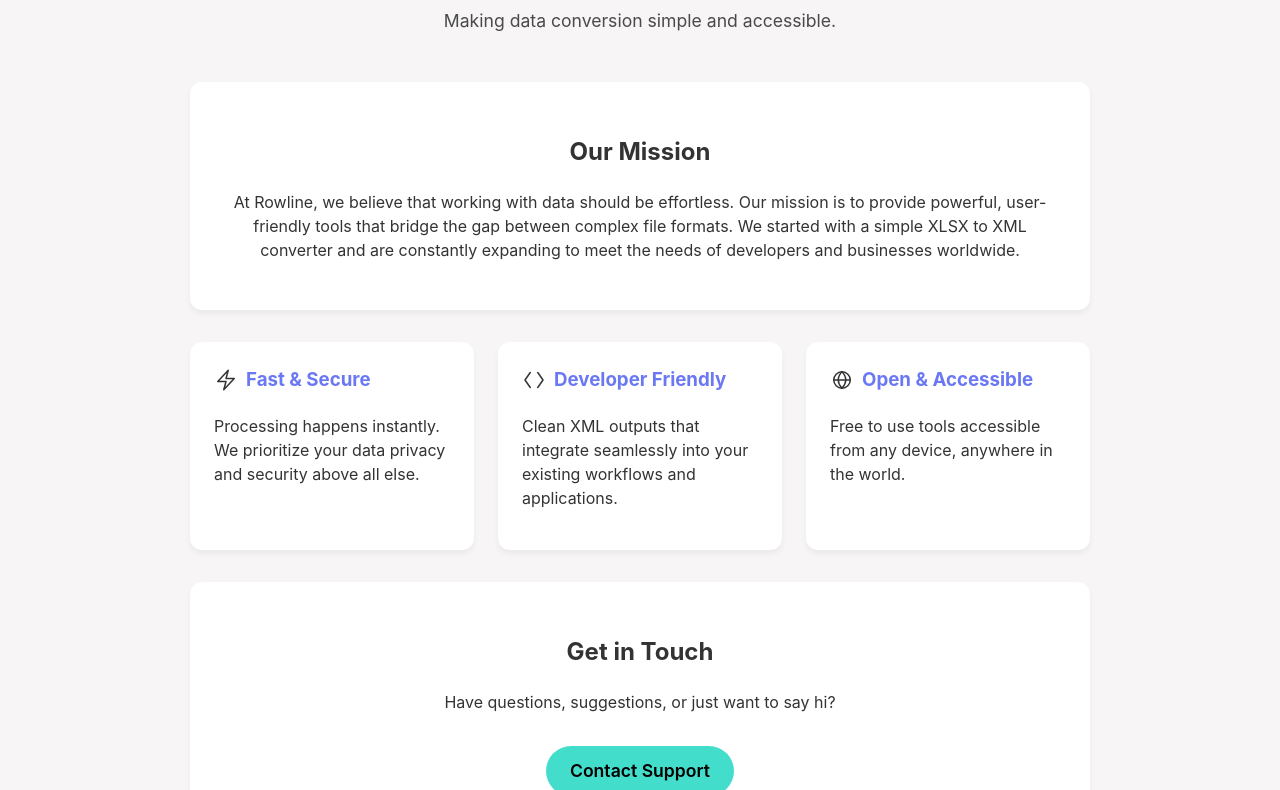
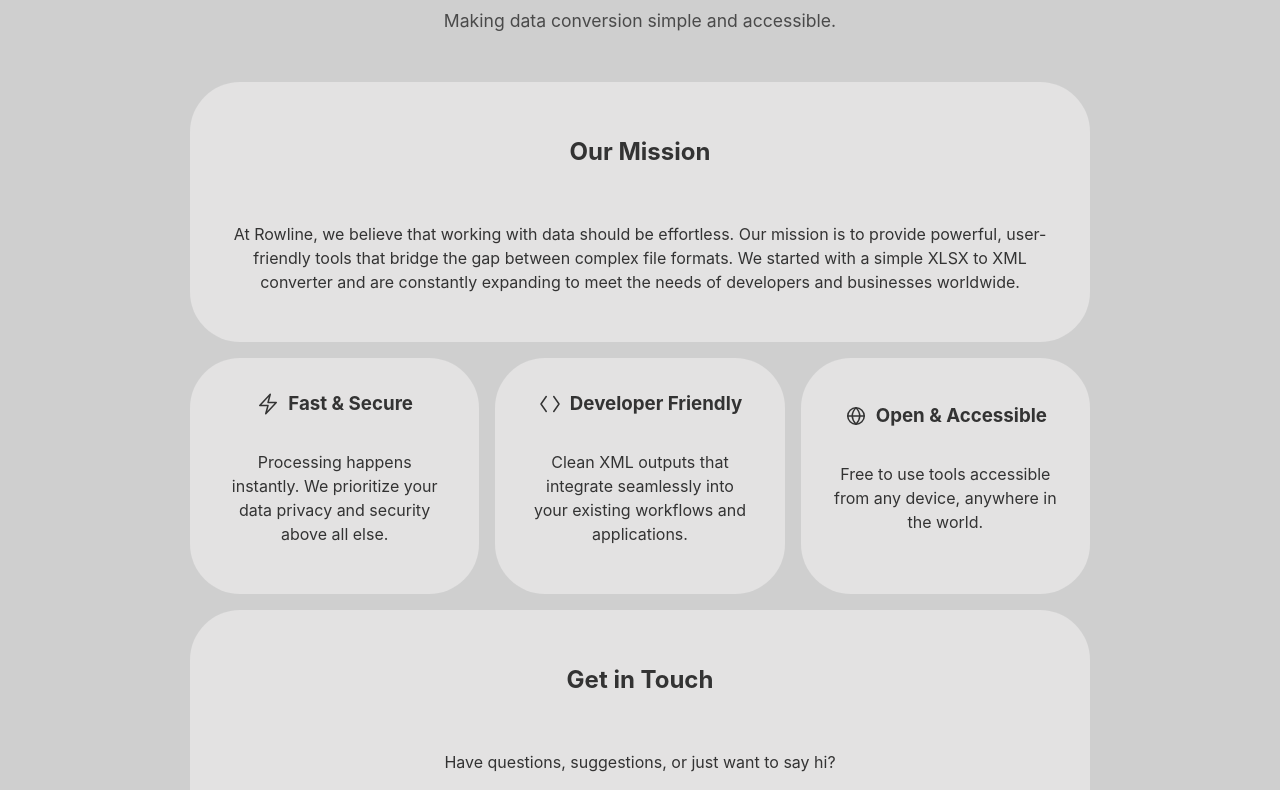
Before and after one commit to xinitkey/rowline, a plain HTML site: page www/html/about.html in a window 1280 px wide. Shown: the part 191-981 px from the top of the page. Drawn offline with Linux system fonts and the light colour scheme; no server answers.

Commit message:
Update about.html and other changes

```diff
--- a/www/css/style.css
+++ b/www/css/style.css
@@ -7,7 +7,7 @@
   align-items: center;            /* по вертикали по центру */
   justify-content: center;        /* центрируем всё по умолчанию */
   padding: 1rem 20px;             /* увеличенный вертикальный padding */
-  background-color: #fff;
+  background-color: #cacaca;
   position: relative;
 }
 
@@ -55,6 +55,7 @@
     justify-content: center;
     align-items: center;
     padding: 2rem;
+    background-color: #cfcfcf;
 }
 
 article {
@@ -110,7 +111,7 @@
 }
 
 .btn-upload:hover {
-    background: #56d0d6;
+    background: #57d0d6;
 }
 
 .btn-upload i {
@@ -148,7 +149,7 @@
 }
 
 .description-container {
-    background-color: #E3E2E2; /* Light gray/lavender bg */
+        background-color: #E3E2E2;
         border: 0px solid #9ca3cd;
         border-radius: 50px;
         padding: 2rem;
@@ -156,11 +157,11 @@
         flex-direction: column;
         align-items: center;
         justify-content: center;
-    margin-bottom: 0.5rem;
+        margin-bottom: 1rem;
+        gap: 1rem; /* расстояние между всеми дочерними блоками */
 }
-
 a {
-    color: #6a78f3;
+    color: #0d7377;
     text-decoration: none;
 }
 
@@ -173,7 +174,7 @@
     padding: 2rem;
     font-size:0.8rem;
     color: #fff;
-    background-color: #179593;
+    background-color: #0d7377;
 
 }
 
@@ -249,11 +250,11 @@
 }
  /* Drag & Drop highlight */
 .upload-container.highlight {
-    border-color: #6a78f3;
+    border-color: #57d0d6;
     background-color: #e0e4ff;
 }
 
-.active { color: #6a78f3; font-weight: 700; }
+.active { color: #0d7377; font-weight: 700; }
 
 .template-select {
     margin-top: 1rem;
@@ -306,7 +307,7 @@
 }
 
 .theme-toggle:hover {
-    color: #6a78f3;
+    color: #57d0d6;
 }
 
 .theme-toggle svg {
@@ -364,11 +365,11 @@
 
 [data-theme="dark"] .upload-container {
     background-color: #24283b;
-    border-color: #565f89;
+    border-color: #57d0d6;
 }
 
 [data-theme="dark"] .upload-container.highlight {
-    border-color: #7aa2f7;
+    border-color: #57d0d6;
     background-color: #2a2e4a;
 }
 
@@ -391,19 +392,19 @@
 }
 
 [data-theme="dark"] a {
-    color: #7aa2f7;
+    color: #0d7377;
 }
 
 [data-theme="dark"] nav a {
-    color: #a9b1d6;
+    color: #0d7377;
 }
 
 [data-theme="dark"] nav a.active {
-    color: #7aa2f7;
+    color: #0d7377;
 }
 
 [data-theme="dark"] nav a:hover {
-    color: #7aa2f7;
+    color: #0d7377;
 }
 
 [data-theme="dark"] footer {
@@ -415,7 +416,7 @@
 }
 
 [data-theme="dark"] .theme-toggle:hover {
-    color: #7aa2f7;
+    color: #0d7377;
 }
 
 [data-theme="dark"] .template-select {
@@ -436,7 +437,7 @@
 .about-container { max-width: 900px; margin: 0 auto; }
 .about-logo { max-width: 200px; margin: 2rem 0; }
 .content-card { background: white; padding: 2rem; border-radius: 12px; margin-bottom: 2rem; box-shadow: 0 4px 6px rgba(0,0,0,0.05); }
-.features-grid { display: grid; grid-template-columns: repeat(auto-fit, minmax(250px, 1fr)); gap: 1.5rem; margin-bottom: 2rem; }
+.features-grid { display: grid; grid-template-columns: repeat(auto-fit, minmax(250px, 1fr)); gap: 1rem; margin-bottom: 0rem; }
 .feature-card { background: white; padding: 1.5rem; border-radius: 12px; text-align: left; box-shadow: 0 4px 6px rgba(0,0,0,0.05); transition: transform 0.2s; }
 .feature-card:hover { transform: translateY(-5px); }
 .feature-card h3 { color: #6a78f3; margin-top: 0; }
--- a/www/html/about.html
+++ b/www/html/about.html
@@ -32,7 +32,7 @@
             <h1>About Rowline</h1>
             <p class="subtitle">Making data conversion simple and accessible.</p>
 
-            <div class="content-card">
+            <div class="description-container">
                 <h2>Our Mission</h2>
                 <p>
                     At Rowline, we believe that working with data should be effortless.
@@ -42,7 +42,7 @@
             </div>
 
 <div class="features-grid">
-  <div class="feature-card">
+  <div class="description-container">
     <div class="feature-header">
       <!-- молния: Fast & Secure -->
       <svg xmlns="http://www.w3.org/2000/svg" fill="none"
@@ -56,7 +56,7 @@
     <p>Processing happens instantly. We prioritize your data privacy and security above all else.</p>
   </div>
 
-  <div class="feature-card">
+  <div class="description-container">
     <div class="feature-header">
       <!-- скобки кода: Developer Friendly -->
       <svg xmlns="http://www.w3.org/2000/svg" fill="none"
@@ -70,7 +70,7 @@
     <p>Clean XML outputs that integrate seamlessly into your existing workflows and applications.</p>
   </div>
 
-  <div class="feature-card">
+  <div class="description-container">
     <div class="feature-header">
       <!-- глобус: Open & Accessible -->
       <svg xmlns="http://www.w3.org/2000/svg" fill="none"
@@ -87,7 +87,7 @@
   </div>
 </div>
 
-            <div class="content-card contact-section">
+            <div class="description-container">
                 <h2>Get in Touch</h2>
                 <p>Have questions, suggestions, or just want to say hi?</p>
                 <a href="mailto:support@rowline.me" class="btn-upload" style="text-decoration: none; display: inline-flex; width: auto; margin-top: 1rem;">
--- a/www/js/main.js
+++ b/www/js/main.js
@@ -172,12 +172,20 @@
             const style = document.createElement('style');
             style.id = 'converter-styles';
             style.textContent = `
+/* Контейнер прогресса в стиле description-container */
 .progress-container {
+  background-color: #E3E2E2;
+  border: 0 solid #9ca3cd;
+  border-radius: 50px;
+  padding: 2rem;
   display: flex;
   flex-direction: column;
   align-items: center;
-                    padding: 2rem;
+  justify-content: center;
+  gap: 1rem;              /* расстояние между элементами внутри */
 }
+
+/* Спиннер */
 .spinner {
   width: 40px;
   height: 40px;
@@ -185,57 +193,81 @@
   border-top: 4px solid #6a78f3;
   border-radius: 50%;
   animation: spin 1s linear infinite;
-                    margin-bottom: 1rem;
 }
+
+/* Анимация спиннера */
 @keyframes spin {
-                    0% { transform: rotate(0deg); }
+  0%   { transform: rotate(0deg); }
   100% { transform: rotate(360deg); }
 }
+
+/* Блок результата */
 #resultSection {
-                    background: #e8f5e9;
+  background-color: #CCE3D6;
   padding: 1.5rem;
-                    border-radius: 8px;
+  border-radius: 50px;
   margin-top: 1rem;
+  margin-bottom: 1rem;
+  text-align: center;
 }
+
+/* Кнопка в блоке результата */
 #resultSection a {
+    background-color: #43DDCB;
+    color: black;
+    padding: 12px 24px;
+    border: none;
+    border-radius: 50px;
+    font-size: 1.1rem;
+    font-weight: 600;
+    cursor: pointer;
+    display: inline-flex;
+    align-items: center;
+    gap: 10px;
+    }
+
+#resultSection a:hover {
+  background-color: #57d0d6;
+}
+
+/* Блок ошибки */
+#errorSection {
+  background-color: rgb(231, 191, 197);
+  padding: 1.5rem;
+  border-radius: 50px;
+  margin-top: 1rem;
+  margin-bottom: 1rem;
+  text-align: center;
+}
+
+/* Инфа о выбранном файле */
+.file-selected {
+  margin-top: 0;
+  padding: 0.5rem 1rem;
+  background-color: #e3f2fd;
+  border-radius: 999px;
   display: inline-block;
-                    background: #4caf50;
-                    color: white;
-                    padding: 12px 24px;
-                    text-decoration: none;
-                    border-radius: 4px;
-                    margin-top: 0.5rem;
+  font-size: 0.9rem;
 }
-                #resultSection a:hover {
-                    background: #45a049;
-                }
-                #errorSection {
-                    background: #ffebee;
-                    padding: 1.5rem;
-                    border-radius: 8px;
-                    margin-top: 1rem;
-                }
-                .file-selected {
-                    margin-top: 1rem;
-                    padding: 0.5rem 1rem;
-                    background: #e3f2fd;
-                    border-radius: 4px;
-                    display: inline-block;
-                }
+
+/* Селект шаблона */
 .template-select {
-                    margin-top: 1rem;
-                    padding: 0.5rem;
+  margin-top: 0;
+  padding: 0.5rem 0.75rem;
   font-size: 1rem;
   border: 2px solid #9ca3cd;
-                    border-radius: 4px;
+  border-radius: 999px;
   width: 100%;
-                    max-width: 400px; /* Limit width on larger screens */
+  max-width: 400px;
   text-overflow: ellipsis;
   white-space: nowrap;
   overflow: hidden;
+  background-color: #ffffff;
 }
+
+/* Кнопка конвертации в выключенном состоянии */
 .convert-btn:disabled {
-                    background: #ccc;
+  background-color: #ccc;
   cursor: not-allowed;
 }
             `;
@@ -643,7 +675,7 @@
         if (this.downloadLink) {
             this.downloadLink.href = downloadUrl;
             this.downloadLink.download = filename;
-            this.downloadLink.textContent = `⬇️ Download ${filename}`;
+            this.downloadLink.textContent = `Download ${filename}`;
         }
     }
 
```
Also changed, not shown: www/html/privacy.html (+1 -1 lines), www/html/templates.html (+1 -1 lines). Lines whose indentation alone changed are shown as unchanged.
